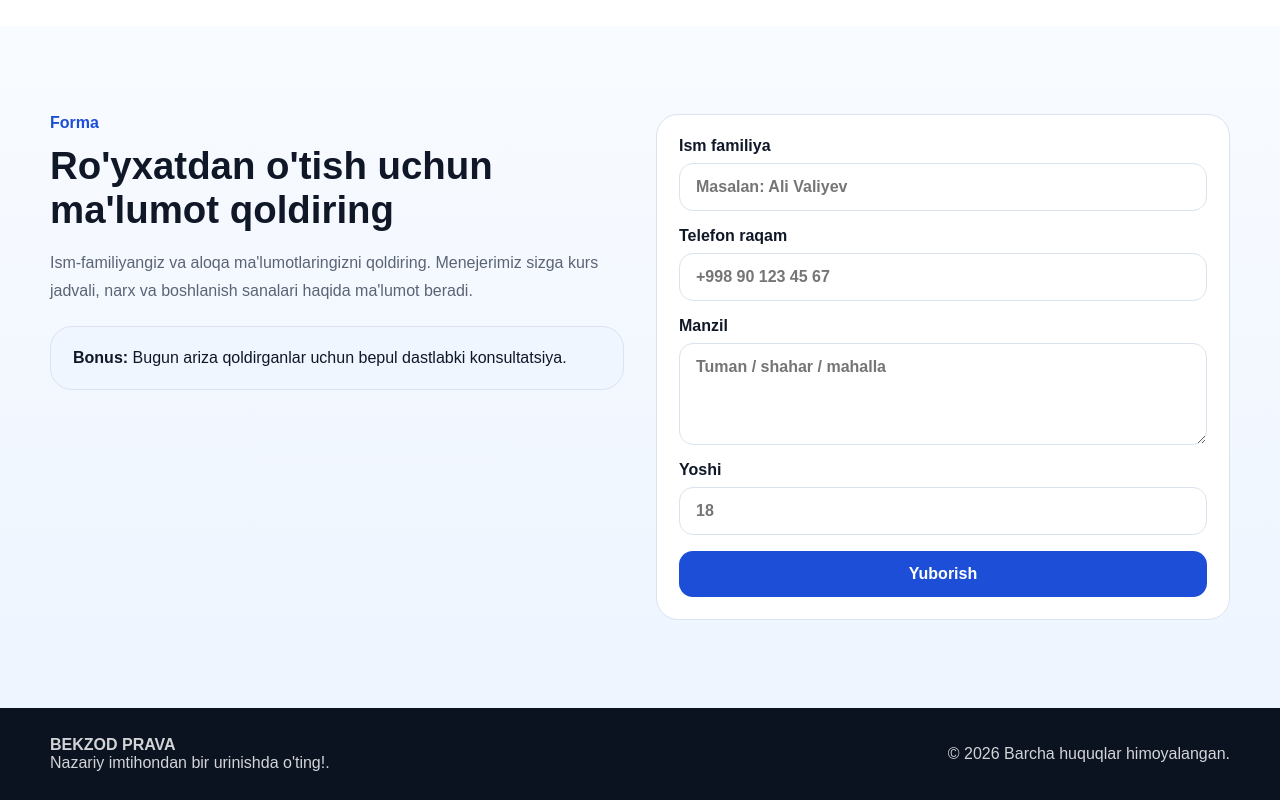
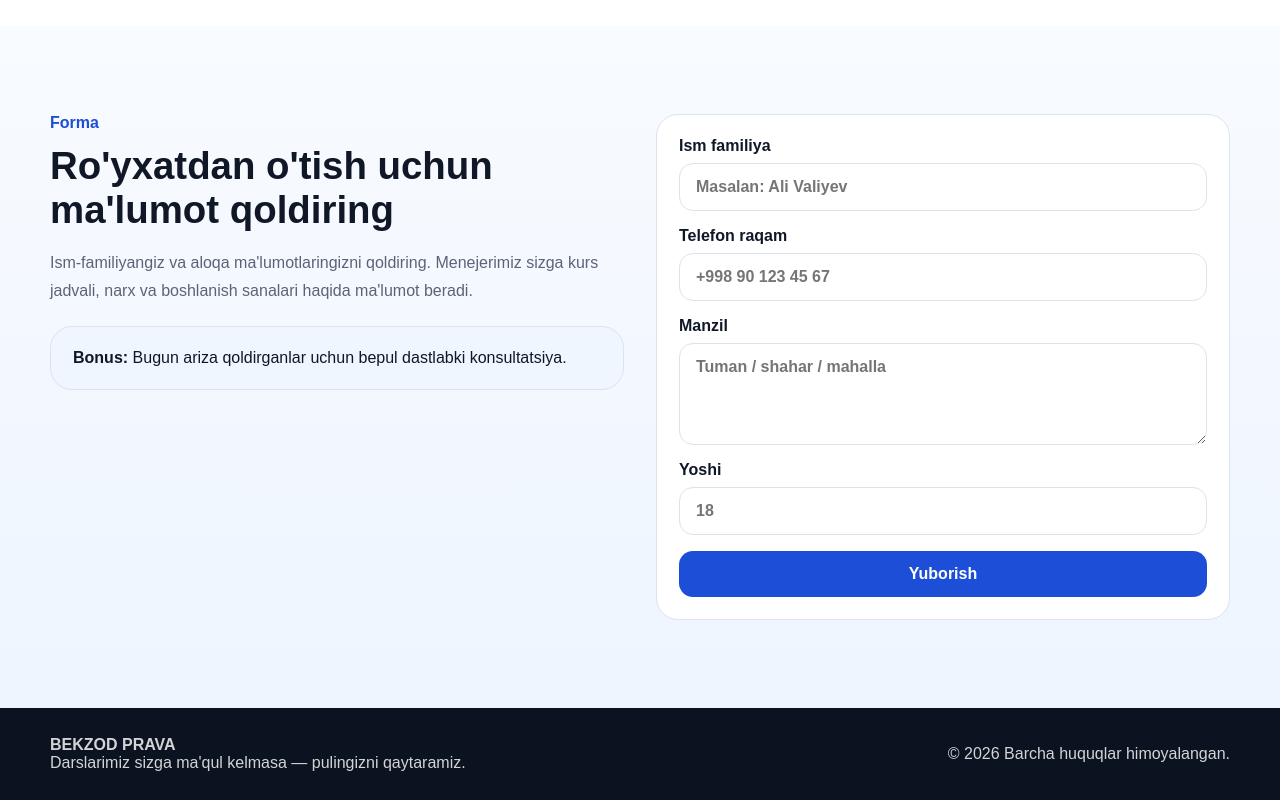
Before and after one commit to lapasovzokirjon/avto-test, a Next.js app: page / in a window 1280 px wide. Shown: the part 3401-4201 px from the top of the page. Built offline with nearby package versions, Linux system fonts and the light colour scheme.

Commit message:
change text

```diff
--- a/components/Footer.tsx
+++ b/components/Footer.tsx
@@ -4,7 +4,7 @@ export default function Footer() {
       <div className="container footerWrap">
         <div>
           <strong>BEKZOD PRAVA</strong>
-          <p>Nazariy imtihondan bir urinishda o'ting!.</p>
+          <p>Darslarimiz sizga ma'qul kelmasa — pulingizni qaytaramiz.</p>
         </div>
         <p>© 2026 Barcha huquqlar himoyalangan.</p>
       </div>
```
